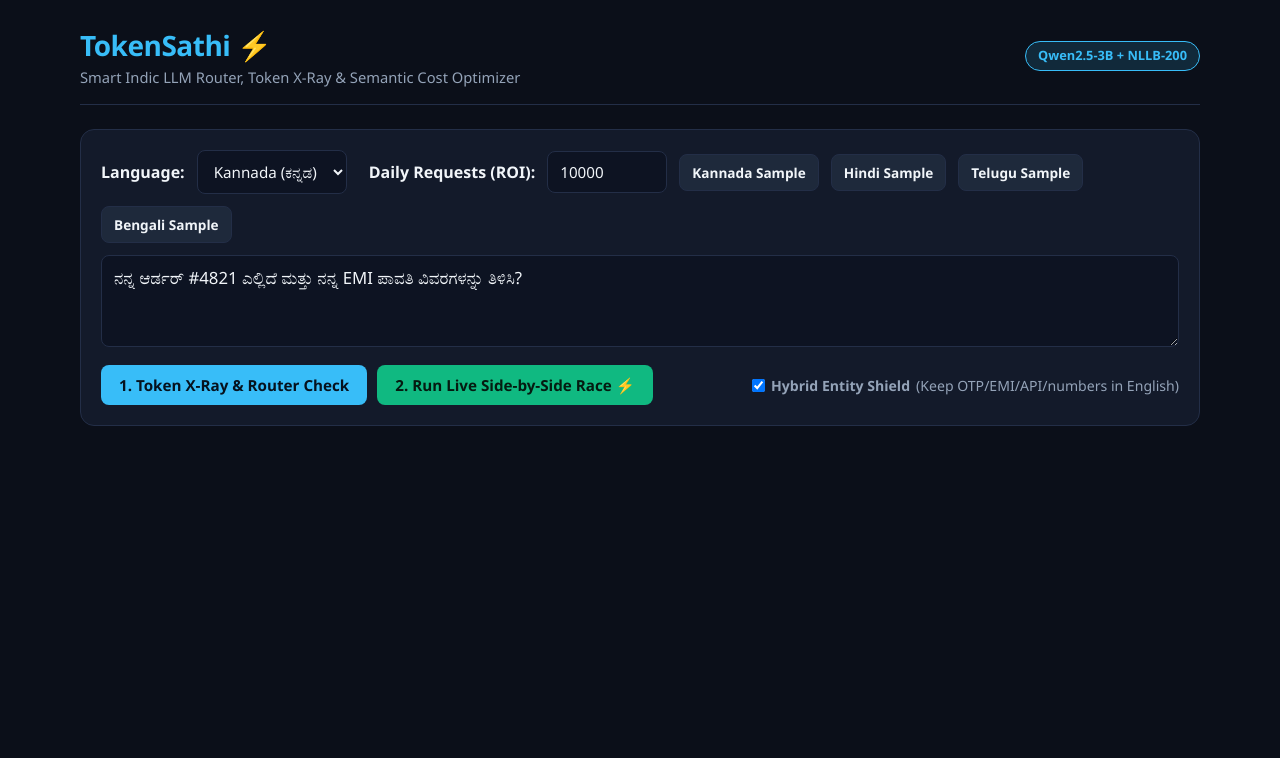
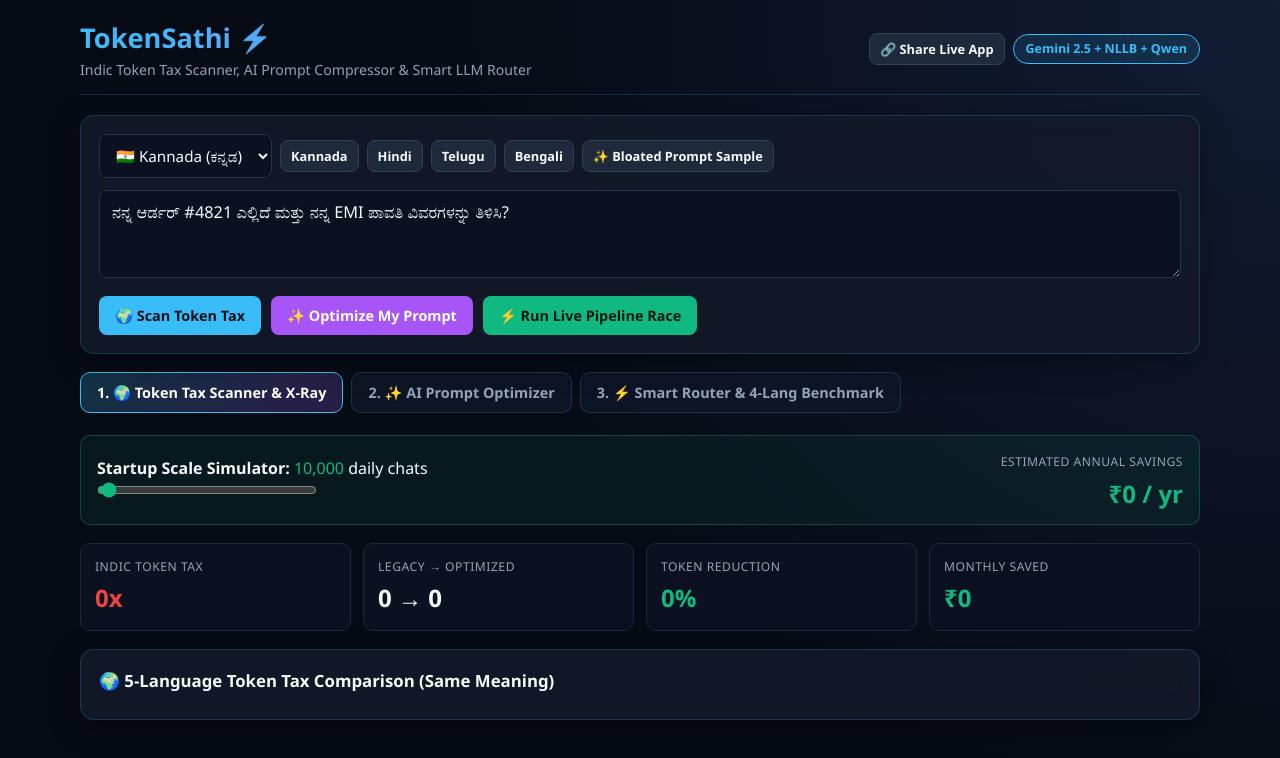
Before and after one commit to debalinaacharjee23-commits/tokensathi, a plain HTML site: page index.html in a window 1280 px wide. Drawn offline with Linux system fonts and the light colour scheme.

Commit message:
Update index.html

```diff
--- a/index.html
+++ b/index.html
@@ -2,73 +2,99 @@
 <html lang="en">
 <head>
   <meta charset="UTF-8" />
-  <meta name="viewport" content="width=device-width, initial-scale=1.0" />
-  <title>TokenSathi — Eliminate the Indic Token Tax</title>
+  <meta name="viewport" content="width=device-width, initial-scale=1.0, maximum-scale=1.0" />
+  <meta name="theme-color" content="#0b0f19" />
+  <meta name="apple-mobile-web-app-capable" content="yes" />
+  <meta name="apple-mobile-web-app-status-bar-style" content="black-translucent" />
+  <meta name="apple-mobile-web-app-title" content="TokenSathi" />
+  <title>TokenSathi ⚡ — Eliminate the Indic Token Tax</title>
+  <link id="pwa-manifest" rel="manifest" />
   <style>
     :root {
-      --bg: #0b0f19;
-      --card: #131a2a;
-      --border: #232e47;
-      --text: #f1f5f9;
+      --bg: #070b14;
+      --card: rgba(19, 26, 42, 0.85);
+      --border: rgba(56, 189, 248, 0.2);
+      --text: #f8fafc;
       --muted: #94a3b8;
       --accent: #38bdf8;
       --green: #10b981;
       --red: #ef4444;
       --amber: #f59e0b;
+      --purple: #a855f7;
     }
     * { box-sizing: border-box; margin: 0; padding: 0; font-family: 'Segoe UI', system-ui, sans-serif; }
-    body { background: var(--bg); color: var(--text); padding: 24px; line-height: 1.5; }
+    body {
+      background: radial-gradient(circle at top right, #111c35 0%, var(--bg) 55%);
+      color: var(--text); padding: 18px; line-height: 1.5; min-height: 100vh;
+    }
     .container { max-width: 1120px; margin: 0 auto; }
-    header { display: flex; justify-content: space-between; align-items: center; margin-bottom: 24px; border-bottom: 1px solid var(--border); padding-bottom: 16px; }
-    .brand h1 { font-size: 1.75rem; color: var(--accent); letter-spacing: -0.5px; }
-    .brand p { color: var(--muted); font-size: 0.92rem; }
-    .badge { background: rgba(56, 189, 248, 0.15); color: var(--accent); border: 1px solid var(--accent); padding: 4px 12px; border-radius: 999px; font-size: 0.8rem; font-weight: 600; }
+    header {
+      display: flex; justify-content: space-between; align-items: center; flex-wrap: wrap; gap: 12px;
+      margin-bottom: 20px; border-bottom: 1px solid var(--border); padding-bottom: 14px;
+    }
+    .brand h1 { font-size: 1.7rem; background: linear-gradient(90deg, #38bdf8, #818cf8); -webkit-background-clip: text; -webkit-text-fill-color: transparent; }
+    .brand p { color: var(--muted); font-size: 0.88rem; }
+    .header-actions { display: flex; gap: 8px; align-items: center; }
+    .badge { background: rgba(56, 189, 248, 0.12); color: var(--accent); border: 1px solid var(--accent); padding: 5px 12px; border-radius: 999px; font-size: 0.78rem; font-weight: 600; }
 
-    .card { background: var(--card); border: 1px solid var(--border); border-radius: 14px; padding: 20px; margin-bottom: 20px; }
-    .controls { display: flex; flex-wrap: wrap; gap: 12px; align-items: center; margin-bottom: 12px; }
-    select, input[type="number"], textarea {
-      background: #0d1322; color: var(--text); border: 1px solid var(--border);
+    /* Navigation Tabs */
+    .tabs { display: flex; gap: 8px; margin-bottom: 18px; overflow-x: auto; padding-bottom: 4px; }
+    .tab-btn {
+      background: rgba(15, 23, 42, 0.8); color: var(--muted); border: 1px solid var(--border);
+      padding: 10px 16px; border-radius: 10px; font-weight: 600; cursor: pointer; white-space: nowrap; transition: 0.2s;
+    }
+    .tab-btn.active { background: linear-gradient(135deg, rgba(56, 189, 248, 0.22), rgba(168, 85, 247, 0.22)); color: #fff; border-color: var(--accent); }
+
+    .card {
+      background: var(--card); backdrop-filter: blur(12px);
+      border: 1px solid var(--border); border-radius: 14px; padding: 18px; margin-bottom: 18px;
+      box-shadow: 0 8px 30px rgba(0, 0, 0, 0.35);
+    }
+    .controls { display: flex; flex-wrap: wrap; gap: 8px; align-items: center; margin-bottom: 12px; }
+    select, textarea {
+      background: #0b1120; color: var(--text); border: 1px solid #26334d;
       border-radius: 8px; padding: 10px 12px; font-size: 0.95rem;
     }
-    textarea { width: 100%; min-height: 92px; resize: vertical; margin-bottom: 12px; font-size: 1.05rem; }
+    textarea { width: 100%; min-height: 88px; resize: vertical; margin-bottom: 12px; font-size: 1.02rem; }
     .btn-row { display: flex; flex-wrap: wrap; gap: 10px; align-items: center; }
-    button {
-      border: none; border-radius: 8px; padding: 10px 18px; font-weight: 600;
-      cursor: pointer; font-size: 0.95rem; transition: 0.15s;
+    button { border: none; border-radius: 8px; padding: 10px 16px; font-weight: 600; cursor: pointer; font-size: 0.9rem; transition: 0.15s; }
+    button:hover { transform: translateY(-1px); filter: brightness(1.1); }
+    .btn-primary { background: var(--accent); color: #04101c; }
+    .btn-opt { background: var(--purple); color: #fff; }
+    .btn-race { background: var(--green); color: #031910; }
+    .btn-sample { background: #1e293b; color: var(--text); border: 1px solid #334155; font-size: 0.8rem; padding: 6px 10px; }
+
+    /* Interactive ROI Slider */
+    .roi-bar {
+      background: rgba(16, 185, 129, 0.08); border: 1px solid rgba(16, 185, 129, 0.3);
+      border-radius: 10px; padding: 12px 16px; margin-bottom: 18px;
+      display: flex; flex-wrap: wrap; justify-content: space-between; align-items: center; gap: 12px;
     }
-    .btn-primary { background: var(--accent); color: #06121e; }
-    .btn-primary:hover { filter: brightness(1.1); }
-    .btn-race { background: var(--green); color: #051b11; }
-    .btn-race:hover { filter: brightness(1.1); }
-    .btn-sample { background: #1e293b; color: var(--text); border: 1px solid var(--border); font-size: 0.85rem; padding: 8px 12px; }
+    input[type="range"] { accent-color: var(--green); width: 220px; cursor: pointer; }
 
-    .toggle-label { display: flex; align-items: center; gap: 6px; font-size: 0.88rem; color: var(--muted); cursor: pointer; margin-left: auto; }
-
-    .router-box { border-left: 4px solid var(--accent); background: rgba(56, 189, 248, 0.08); padding: 14px 16px; border-radius: 8px; margin-bottom: 20px; }
+    .router-box { border-left: 4px solid var(--accent); background: rgba(56, 189, 248, 0.08); padding: 14px; border-radius: 8px; margin-bottom: 18px; }
     .router-title { font-weight: 700; color: var(--accent); font-size: 0.95rem; display: flex; justify-content: space-between; }
-    .router-reason { font-size: 0.9rem; color: var(--text); margin-top: 4px; }
     .risk-tag { display: inline-block; background: rgba(245, 158, 11, 0.15); color: var(--amber); border: 1px solid var(--amber); font-size: 0.78rem; padding: 2px 8px; border-radius: 6px; margin-top: 6px; margin-right: 6px; }
 
-    .grid-4 { display: grid; grid-template-columns: repeat(auto-fit, minmax(210px, 1fr)); gap: 14px; margin-bottom: 20px; }
-    .stat { background: #0d1322; border: 1px solid var(--border); border-radius: 10px; padding: 14px; }
-    .stat-label { font-size: 0.8rem; color: var(--muted); text-transform: uppercase; letter-spacing: 0.5px; }
-    .stat-val { font-size: 1.55rem; font-weight: 700; margin-top: 4px; }
-    .red { color: var(--red); }
-    .green { color: var(--green); }
-    .amber { color: var(--amber); }
+    .grid-4 { display: grid; grid-template-columns: repeat(auto-fit, minmax(200px, 1fr)); gap: 12px; margin-bottom: 18px; }
+    .stat { background: #0b1120; border: 1px solid #1e293b; border-radius: 10px; padding: 14px; }
+    .stat-label { font-size: 0.76rem; color: var(--muted); text-transform: uppercase; letter-spacing: 0.5px; }
+    .stat-val { font-size: 1.5rem; font-weight: 700; margin-top: 4px; }
+    .red { color: var(--red); } .green { color: var(--green); } .amber { color: var(--amber); }
 
-    .xray-grid { display: grid; grid-template-columns: 1fr 1fr; gap: 16px; }
-    @media (max-width: 768px) { .xray-grid { grid-template-columns: 1fr; } }
-    .token-box { background: #0d1322; border: 1px solid var(--border); border-radius: 10px; padding: 12px; min-height: 80px; }
-    .chip { display: inline-block; padding: 3px 7px; margin: 3px; border-radius: 5px; font-family: monospace; font-size: 0.88rem; }
+    table { width: 100%; border-collapse: collapse; margin-top: 8px; font-size: 0.9rem; }
+    th, td { text-align: left; padding: 10px; border-bottom: 1px solid #1e293b; }
+    th { color: var(--muted); font-size: 0.78rem; text-transform: uppercase; }
+    .bar-wrap { background: #0b1120; border-radius: 6px; height: 12px; width: 100%; overflow: hidden; }
+    .bar-fill { height: 100%; border-radius: 6px; transition: width 0.35s ease; }
+
+    .two-col { display: grid; grid-template-columns: 1fr 1fr; gap: 16px; }
+    @media (max-width: 768px) { .two-col { grid-template-columns: 1fr; } }
+    .box-dark { background: #0b1120; border: 1px solid #1e293b; border-radius: 10px; padding: 14px; }
+    .chip { display: inline-block; padding: 3px 7px; margin: 3px; border-radius: 5px; font-family: monospace; font-size: 0.85rem; }
     .chip-bad { background: rgba(239, 68, 68, 0.2); border: 1px solid rgba(239, 68, 68, 0.5); color: #fca5a5; }
     .chip-good { background: rgba(16, 185, 129, 0.2); border: 1px solid rgba(16, 185, 129, 0.5); color: #6ee7b7; }
-
-    .race-grid { display: grid; grid-template-columns: 1fr 1fr; gap: 16px; margin-top: 14px; }
-    @media (max-width: 768px) { .race-grid { grid-template-columns: 1fr; } }
-    .race-col { background: #0d1322; border: 1px solid var(--border); border-radius: 10px; padding: 16px; }
-    .race-col.winner { border-color: var(--green); box-shadow: 0 0 0 1px rgba(16, 185, 129, 0.3); }
-    .reply-bubble { background: #162033; padding: 12px; border-radius: 8px; margin-top: 10px; font-size: 0.92rem; }
+    .reply-bubble { background: #131c31; padding: 12px; border-radius: 8px; margin-top: 10px; font-size: 0.92rem; }
     .hidden { display: none; }
   </style>
 </head>
@@ -77,119 +103,69 @@
     <header>
       <div class="brand">
         <h1>TokenSathi ⚡</h1>
-        <p>Smart Indic LLM Router, Token X-Ray & Semantic Cost Optimizer</p>
+        <p>Indic Token Tax Scanner, AI Prompt Compressor & Smart LLM Router</p>
       </div>
-      <span class="badge">Qwen2.5-3B + NLLB-200</span>
+      <div class="header-actions">
+        <button class="btn-sample" onclick="copyShareLink()">🔗 Share Live App</button>
+        <span class="badge">Gemini 2.5 + NLLB + Qwen</span>
+      </div>
     </header>
 
+    <!-- Shared Input Cockpit -->
     <div class="card">
       <div class="controls">
-        <label><strong>Language:</strong></label>
         <select id="language">
-          <option value="Kannada">Kannada (ಕನ್ನಡ)</option>
-          <option value="Hindi">Hindi (हिन्दी)</option>
-          <option value="Telugu">Telugu (తెలుగు)</option>
-          <option value="Bengali">Bengali (বাংলা)</option>
-          <option value="English">English</option>
+          <option value="Kannada">🇮🇳 Kannada (ಕನ್ನಡ)</option>
+          <option value="Hindi">🇮🇳 Hindi (हिन्दी)</option>
+          <option value="Telugu">🇮🇳 Telugu (తెలుగు)</option>
+          <option value="Bengali">🇮🇳 Bengali (বাংলা)</option>
+          <option value="English">🇬🇧 English</option>
         </select>
 
-        <label style="margin-left: 10px;"><strong>Daily Requests (ROI):</strong></label>
-        <input type="number" id="dailyRequests" value="10000" min="100" step="500" style="width: 120px;" />
-
-        <button class="btn-sample" onclick="loadPreset('Kannada')">Kannada Sample</button>
-        <button class="btn-sample" onclick="loadPreset('Hindi')">Hindi Sample</button>
-        <button class="btn-sample" onclick="loadPreset('Telugu')">Telugu Sample</button>
-        <button class="btn-sample" onclick="loadPreset('Bengali')">Bengali Sample</button>
+        <button class="btn-sample" onclick="loadPreset('Kannada')">Kannada</button>
+        <button class="btn-sample" onclick="loadPreset('Hindi')">Hindi</button>
+        <button class="btn-sample" onclick="loadPreset('Telugu')">Telugu</button>
+        <button class="btn-sample" onclick="loadPreset('Bengali')">Bengali</button>
+        <button class="btn-sample" onclick="loadBloatedSample()">✨ Bloated Prompt Sample</button>
       </div>
 
-      <textarea id="promptInput" placeholder="Enter your query in Kannada, Hindi, Telugu, Bengali, or code-mixed text...">ನನ್ನ ಆರ್ಡರ್ #4821 ಎಲ್ಲಿದೆ ಮತ್ತು ನನ್ನ EMI ಪಾವತಿ ವಿವರಗಳನ್ನು ತಿಳಿಸಿ?</textarea>
+      <textarea id="promptInput" placeholder="Enter your query in Kannada, Hindi, Telugu, Bengali, or English...">ನನ್ನ ಆರ್ಡರ್ #4821 ಎಲ್ಲಿದೆ ಮತ್ತು ನನ್ನ EMI ಪಾವತಿ ವಿವರಗಳನ್ನು ತಿಳಿಸಿ?</textarea>
 
       <div class="btn-row">
-        <button class="btn-primary" onclick="runAnalyze()">1. Token X-Ray & Router Check</button>
-        <button class="btn-race" onclick="runRace()">2. Run Live Side-by-Side Race ⚡</button>
-
-        <label class="toggle-label">
-          <input type="checkbox" id="hybridMode" checked />
-          <strong>Hybrid Entity Shield</strong> (Keep OTP/EMI/API/numbers in English)
-        </label>
+        <button class="btn-primary" onclick="switchTab('tab-scanner'); runAnalyze();">🌍 Scan Token Tax</button>
+        <button class="btn-opt" onclick="switchTab('tab-optimizer'); runOptimizePrompt();">✨ Optimize My Prompt</button>
+        <button class="btn-race" onclick="switchTab('tab-router'); runRace();">⚡ Run Live Pipeline Race</button>
       </div>
     </div>
 
-    <div id="analyzeSection" class="hidden">
-      <div class="router-box">
-        <div class="router-title">
-          <span id="routerRoute">SMART ROUTER DECISION</span>
-          <span id="routerConf"></span>
+    <!-- 3 Clean Interactive Tabs -->
+    <div class="tabs">
+      <button id="btn-tab-scanner" class="tab-btn active" onclick="switchTab('tab-scanner')">1. 🌍 Token Tax Scanner & X-Ray</button>
+      <button id="btn-tab-optimizer" class="tab-btn" onclick="switchTab('tab-optimizer')">2. ✨ AI Prompt Optimizer</button>
+      <button id="btn-tab-router" class="tab-btn" onclick="switchTab('tab-router')">3. ⚡ Smart Router & 4-Lang Benchmark</button>
+    </div>
+
+    <!-- TAB 1: 5-Language Scanner + Token X-Ray + Live ROI Slider -->
+    <div id="tab-scanner">
+      <div class="roi-bar">
+        <div>
+          <strong>Startup Scale Simulator:</strong> <span id="sliderLabel" class="green">10,000</span> daily chats
+          <br/><input type="range" id="dailySlider" min="1000" max="500000" step="1000" value="10000" oninput="updateSliderROI()" />
         </div>
-        <div class="router-reason" id="routerReason"></div>
-        <div id="riskContainer"></div>
+        <div style="text-align: right;">
+          <span class="stat-label">Estimated Annual Savings</span>
+          <div class="stat-val green" id="annualSaved">₹0 / yr</div>
+        </div>
       </div>
 
       <div class="grid-4">
-        <div class="stat">
-          <div class="stat-label">Indic Token Tax</div>
-          <div class="stat-val red" id="taxMultiplier">0x</div>
-        </div>
-        <div class="stat">
-          <div class="stat-label">Legacy vs Optimized</div>
-          <div class="stat-val" id="tokenCountCompare">0 → 0</div>
-        </div>
-        <div class="stat">
-          <div class="stat-label">Token Reduction</div>
-          <div class="stat-val green" id="savingsPct">0%</div>
-        </div>
-        <div class="stat">
-          <div class="stat-label">Startup Monthly Saved</div>
-          <div class="stat-val green" id="monthlySaved">₹0</div>
-        </div>
+        <div class="stat"><div class="stat-label">Indic Token Tax</div><div class="stat-val red" id="taxMultiplier">0x</div></div>
+        <div class="stat"><div class="stat-label">Legacy → Optimized</div><div class="stat-val" id="tokenCountCompare">0 → 0</div></div>
+        <div class="stat"><div class="stat-label">Token Reduction</div><div class="stat-val green" id="savingsPct">0%</div></div>
+        <div class="stat"><div class="stat-label">Monthly Saved</div><div class="stat-val green" id="monthlySaved">₹0</div></div>
       </div>
 
       <div class="card">
-        <h3 style="margin-bottom: 10px; font-size: 1.05rem;">Token X-Ray Heatmap (Visualizing Token Fragmentation)</h3>
-        <div class="xray-grid">
-          <div>
-            <p style="font-size: 0.85rem; color: var(--muted); margin-bottom: 6px;">Standard Tokenizer (High Indic Fragmentation)</p>
-            <div class="token-box" id="legacyTokensBox"></div>
-          </div>
-          <div>
-            <p style="font-size: 0.85rem; color: var(--muted); margin-bottom: 6px;">Cleaned + Multilingual Tokenizer</p>
-            <div class="token-box" id="optTokensBox"></div>
-          </div>
-        </div>
-      </div>
-    </div>
-
-    <div id="raceSection" class="card hidden">
-      <div style="display: flex; justify-content: space-between; align-items: center; flex-wrap: wrap; gap: 8px;">
-        <h3 style="font-size: 1.15rem;">Live Pipeline Race: Native Script vs. TokenSathi Router</h3>
-        <span class="badge" id="raceRouteBadge">Route</span>
-      </div>
-
-      <div class="race-grid">
-        <div class="race-col">
-          <h4 class="red">❌ Standard Native Pipeline</h4>
-          <p style="font-size: 0.88rem; color: var(--muted); margin-top: 6px;">
-            Total Tokens: <strong id="nativeTokens">0</strong> |
-            Latency: <strong id="nativeLatency">0 ms</strong> |
-            Cost: <strong id="nativeCost">₹0</strong>
-          </p>
-          <div class="reply-bubble" id="nativeReply"></div>
-        </div>
-
-        <div class="race-col winner">
-          <h4 class="green">✅ TokenSathi Smart Pipeline</h4>
-          <p style="font-size: 0.88rem; color: var(--muted); margin-top: 6px;">
-            Total Tokens: <strong class="green" id="smartTokens">0</strong> (<span id="raceReduction">0%</span> saved) |
-            Latency: <strong id="smartLatency">0 ms</strong> |
-            Quality: <strong class="green" id="qualityScore">0%</strong>
-          </p>
-          <p style="font-size: 0.8rem; color: var(--accent); margin-top: 6px;">
-            <strong>English Pivot:</strong> <span id="englishPivot"></span>
-          </p>
-          <div class="reply-bubble" id="smartReply"></div>
-        </div>
-      </div>
-    </div>
-  </div>
-
-  <script src="{{ url_for('static', filename='script.js') }}"></script>
+        <h3 style="margin-bottom: 8px; font-size: 1.05rem;">🌍 5-Language Token Tax Comparison (Same Meaning)</h3>
+        <table>
+          <thead>
```
